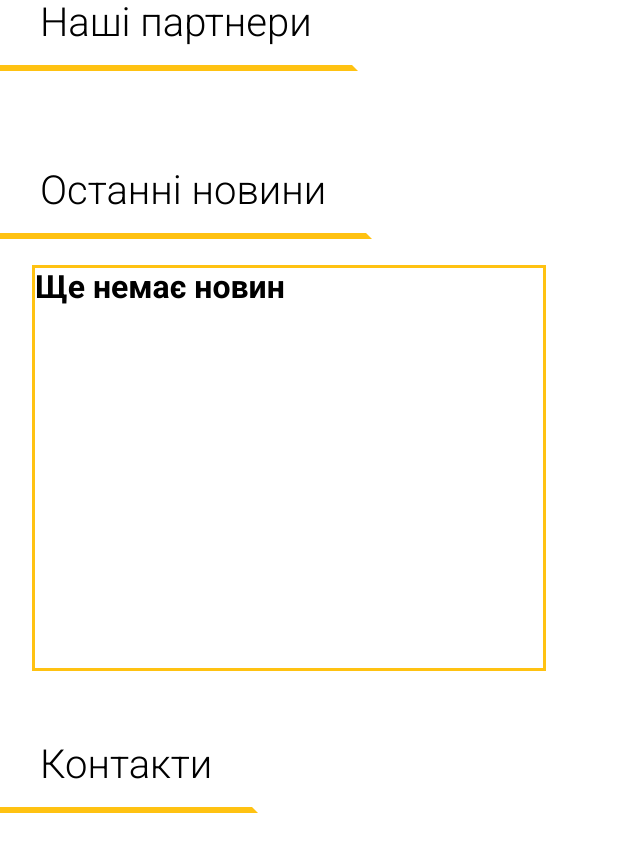
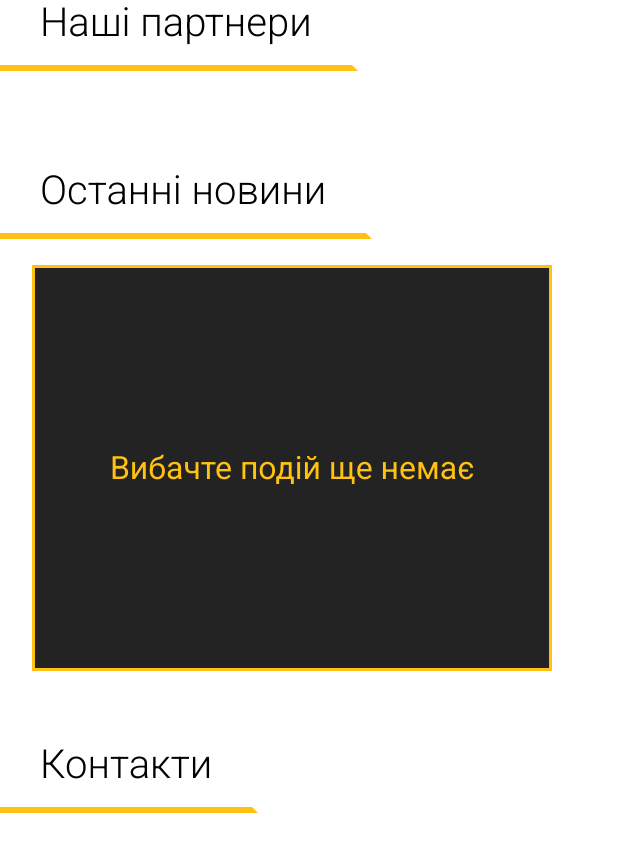
Before and after one commit to NightSkyStudios/ECAD, a Django app: page / in a window 1280 px wide. Shown: the part 1854-2710 px from the top of the page, without its empty margins (0-640 px from the left). Run offline with Django 3.2, Linux system fonts and the light colour scheme; data that the repository does not hold is empty; style sheets or scripts are compiled from the project's sources.

Commit message:
Done Materials

```diff
--- a/static/css/_index-content.scss
+++ b/static/css/_index-content.scss
@@ -160,6 +160,23 @@
                text-shadow: 0px 0px 1px #000000;
                background-color: rgba(0, 0, 0, 0.6);
             }
+         }
+      }
+
+      .nonews{
+         position: relative;
+         width: 100%;
+         height: 25em;
+         background-color: $color2;
+         border: 0.23em solid $color1;
+         p{
+            position: absolute;
+            color: $color1;
+            font-size: 2em;
+            width: 100%;
+            text-align: center;
+            top: 50%;
+            transform: translateY(-50%);
          }
       }
 
--- a/templates/index.html
+++ b/templates/index.html
@@ -438,8 +438,9 @@
     <div class="news">
         <div class="header" data-aos="fade-right" data-aos-duration="1000"><p>Останні новини</p></div>
         <div class="newspanel">
-            <div class="pad main" data-aos="flip-left" data-aos-duration="1000">
-                {% if big %}
+
+            {% if big %}
+                <div class="pad main" data-aos="flip-left" data-aos-duration="1000">
                     <div class="pimg"><img src="{{ big.image.url }}" alt="">
                         <div class="ptitle"><p>{{ big.title }}</p></div>
                         <div class="pinfo">
@@ -447,13 +448,13 @@
                             <a class="plink" href="{% url 'blogpost' big.id %}">Детальніше <i
                                     class="fas fa-arrow-right"></i></a>
                             <a class="pdate"> {% if big.is_past %} Відбулося: {% else %}
-                            Відбудеться: {% endif %}{{ big.event_date|date:"d M Y" }}</a>
+                                Відбудеться: {% endif %}{{ big.event_date|date:"d M Y" }}</a>
                         </div>
                     </div>
-                    </div>
-                {% else %}
-                    <h1>Ще немає новин</h1>
-                {% endif %}
+                </div>
+            {% else %}
+                <div class="nonews"><p>Вибачте подій ще немає</p></div>
+            {% endif %}
 
             <div class="sm">
                 {% for sm in small %}
```
Also changed, not shown: static/images/cin-configuration-training-document-21-638.jpg (added), 1 other file.
